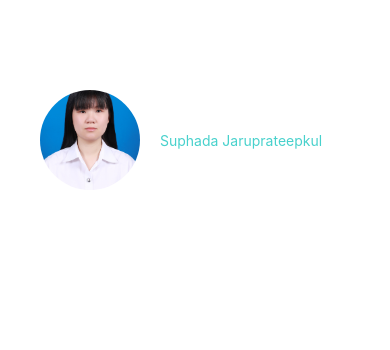
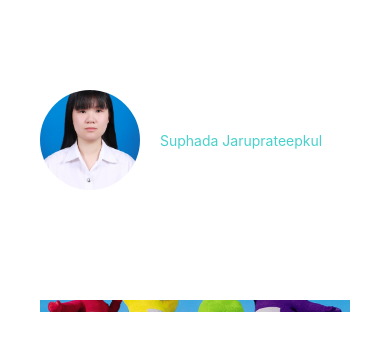
Before and after one commit to Juuphaada/reactNativeTNI, a React Native app: screen / in a window 390 px wide. Shown: the top 350 px of the page. Built offline with nearby package versions, Linux system fonts and the light colour scheme.

Commit message:
week4_commit1#2

```diff
--- a/components/ProfileScreen.tsx
+++ b/components/ProfileScreen.tsx
@@ -4,6 +4,7 @@ import styles from '../styles/styles';
 
 const ProfileScreen = ():React.JSX.Element => {
     const profileImage = require("../assets/ไฟล์ 1 นิ้ว.jpg");
+    const profileImage2 = require("../assets/Screenshot 2023_09_11 095811.png");
 
   return (
     <View style={styles.container}>
@@ -11,6 +12,10 @@ const ProfileScreen = ():React.JSX.Element => {
             <Image source={profileImage} style={styles.profileImage}/>
             <Text style={styles.profileName}>Suphada Jaruprateepkul</Text>
 
+        </View>
+
+        <View style={styles.Image2Container}>
+            <Image source={profileImage2} style={styles.Image2}/>
         </View>
 
     </View>
--- a/styles/styles.ts
+++ b/styles/styles.ts
@@ -25,5 +25,19 @@ export default StyleSheet.create({
     },
     profileName:{
         color: "#48d1cc"
-    }
+    },
+
+    Image2:{
+        width:"100%",
+        height:"60%",
+        marginTop:20,
+    },
+    Image2Container:{
+        alignItems:"center",
+        width:"100%",
+        padding:20,
+        borderRadius:10,
+        backgroundColor:"white",
+        marginTop:50,
+    },
 });
```
Also changed, not shown: assets/Screenshot 2023_09_11 095811.png (renamed from assets/Screenshot 2023-09-11 095811.png).
